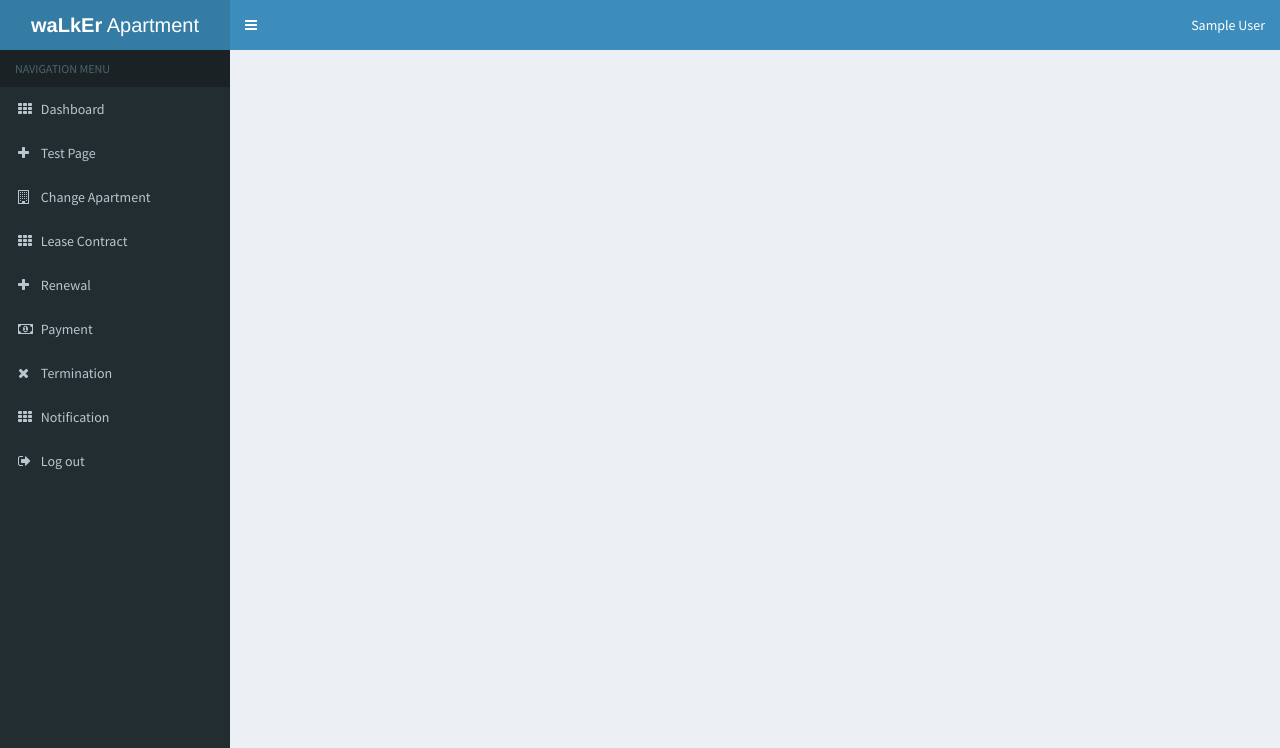
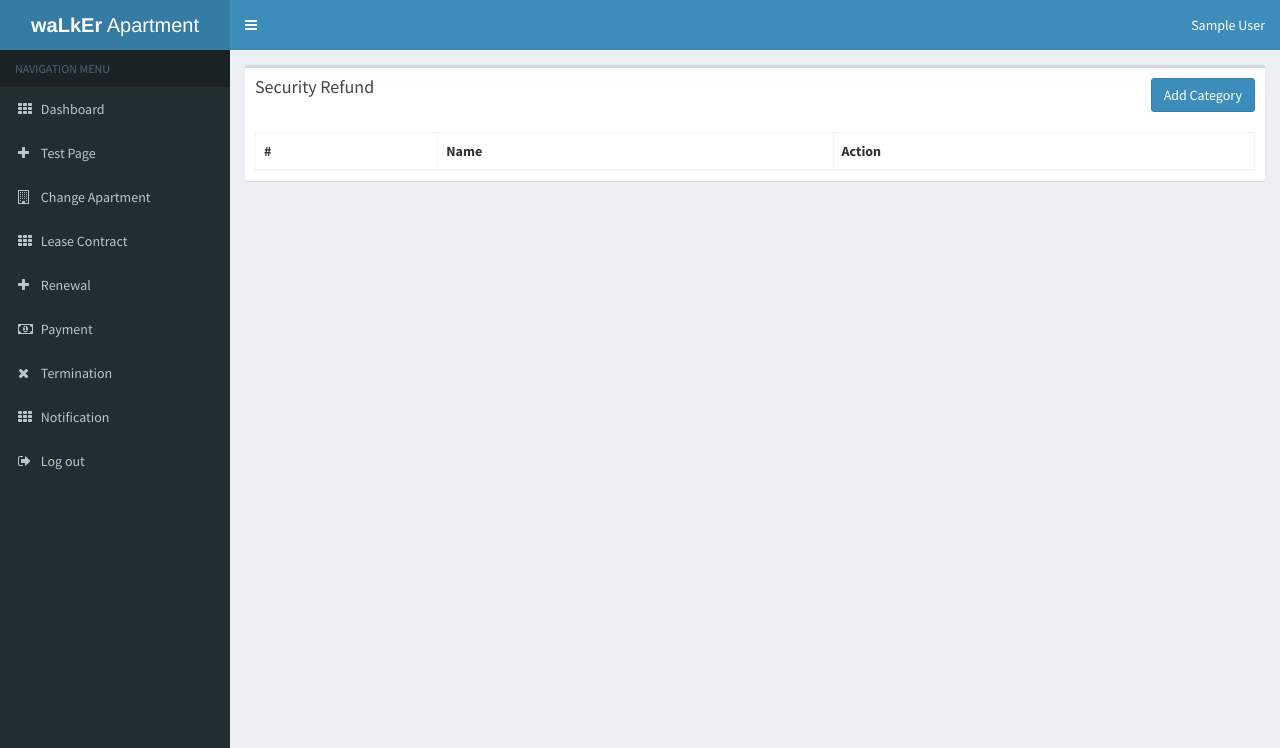
Before and after one commit to ayomideadekunle/arm, a PHP site: the page made by views/admin/maintenance-category/index.php in a window 1280 px wide. Shown: the top 748 px of the page. Run offline with PHP 8.4, Linux system fonts and the light colour scheme; the template is opened without the code that fills it, so the values that code supplies are empty; the visitor is signed in with stand-in values (Sample User, id 1); some libraries are stand-ins or nearby versions.

Commit message:
Added maintenance category CRUD functionalities

```diff
--- a/models/landlord_model.php
+++ b/models/landlord_model.php
@@ -275,9 +275,8 @@ class Landlord_Model extends Model {
         $DATABASE->update('building', $buildingData, 'id=' . $building_id);
     }
 
-    public function updateMaintCat() {
+    public function updateMaintCat($cat_id = '') {
         global $DATABASE;
-        $cat_id = $this->currentUserid();
 
         $catData = array(
             'categoryName' => $_POST['categoryName']
--- a/views/admin/maintenance-category/index.php
+++ b/views/admin/maintenance-category/index.php
@@ -1,7 +1,112 @@
+<title>Maintenance Categories</title>
+<section class="content">
+    <div class="row">
+        <div class="col-xs-12">
+            <div class="box">
+                <div class="box-header">
+                    <h3 class="box-title">Security Refund</h3>
+                    <span class="pull-right">
+                        <button class="btn btn-primary" data-target="#new_mntcat" data-toggle="modal">
+                            Add Category
+                        </button>
+                    </span>
+                </div>
+                <div class="box-body">
+                    <table class="table table-bordered table-striped">
+                        <thead>
+                            <tr>
+                                <th>#</th>
+                                <th>Name</th>
+                                <th>Action</th>
+                            </tr>
+                        </thead>
+                        <tbody>
+                            <?php
+                            $count = 1;
+                            $mntcats = $this->maintenanceCats;
+                            foreach ($mntcats as $mntcat) {
+                                ?>
+                                <tr>
+                                    <td><?php echo $count; ?></td>
+                                    <td><?php echo $mntcat['categoryName']; ?> </td>
+                                    <td>
+                                        <button onclick="edit_MntCat('<?php echo $mntcat['id']; ?>');" class="btn btn-success btn-sm">Edit</button>
+                                        <button onclick="delete_MntCat('<?php echo $mntcat['id']; ?>');" class="btn btn-danger btn-sm">Delete</button>
+                                    </td>
+                                </tr>
+                                <?php $count++; ?>
+                            <?php }
+                            ?>
+                        </tbody>
+                    </table>
+                </div><!-- /.box-body -->
+            </div>
+        </div>
+    </div>
+</section>
+
+<!-- Add Apartment Modal -->
+<div id="new_mntcat" class="modal fade" role="dialog">
+    <div class="modal-dialog">
+
+        <!-- Modal content-->
+        <div class="modal-content">
+            <div class="modal-header">
+                <button type="button" class="close" data-dismiss="modal">&times;</button>
+                <h4 class="modal-title">Add Maintenance Category</h4>
+            </div>
+            <div class="modal-body">
+                <form role="form" method="post" action="<?php echo URL ?>landlord/handleCreateMntCat">
+                    <div class="box-body">
+
+                        <div class="form-group">
+                            <label for="name">Name</label>
+                            <input type="text" class="form-control" placeholder="Enter Category Name" name="categoryName">
+                        </div>
+
+                    </div><!-- /.box-body -->
+
+                    <div class="box-footer">
+                        <button type="submit" class="btn btn-primary">Submit</button>
+                    </div>
+                </form>
+            </div>
+        </div>
+
+    </div>
+</div>
+
+<div id="edit_mntcat" class="modal fade" role="dialog">
+    <div class="modal-dialog">
+
+        <!-- Modal content-->
+        <div class="modal-content">
+            <div class="modal-header">
+                <button type="button" class="close" data-dismiss="modal">&times;</button>
+                <h4 class="modal-title">Edit Maintenance Category</h4>
+            </div>
+            <div class="modal-body" id="loadEditPage"></div>
+        </div>
+    </div>
+</div>
+
+<div id="delete_mntcat" class="modal fade" role="dialog">
+    <div class="modal-dialog">
+
+        <!-- Modal content-->
+        <div class="modal-content">
+            <div class="modal-header">
+                <button type="button" class="close" data-dismiss="modal">&times;</button>
+                <h4 class="modal-title">Delete Category</h4>
+            </div>
+            <div class="modal-body">
+                <button class="btn btn-primary delete">Yes</button>
+                <button class="btn btn cancel">No</button>
+            </div>
+        </div>
+    </div>
+</div>
+
 <?php
-
-/*
- * To change this license header, choose License Headers in Project Properties.
- * To change this template file, choose Tools | Templates
- * and open the template in the editor.
- */
+require 'script.php';
+?>
--- /dev/null
+++ b/views/admin/maintenance-category/script.php
@@ -0,0 +1,25 @@
+<script>
+    function edit_MntCat(id) {
+        $.get("http://localhost/apartment-rental-mgt/landlord/maintenanceCatEditPage/" + id, function (resp) {
+            $("#loadEditPage").html(resp);
+            $('#edit_mntcat').modal('show');
+//            console.log("Worked");
+        });
+    }
+
+    function delete_MntCat(id) {
+        $("#delete_mntcat").modal('show');
+        $(".delete").click(function () {
+            $.get("http://localhost/apartment-rental-mgt/landlord/deleteMntCat/" + id, function (resp) {
+                alert("Deleted");
+                $("#delete_mntcat").modal('hide');
+                location = "http://localhost/apartment-rental-mgt/landlord/maintenanceCatList";
+//                window.reload;
+            });
+        });
+        $(".cancel").click(function () {
+            $("#delete_mntcat").modal("hide");
+        })
+
+    }
+</script>
```
Also changed, not shown: controllers/landlord.php (+12 -6 lines), views/admin/maintenance-category/edit.php (added, +21 -0 lines).
